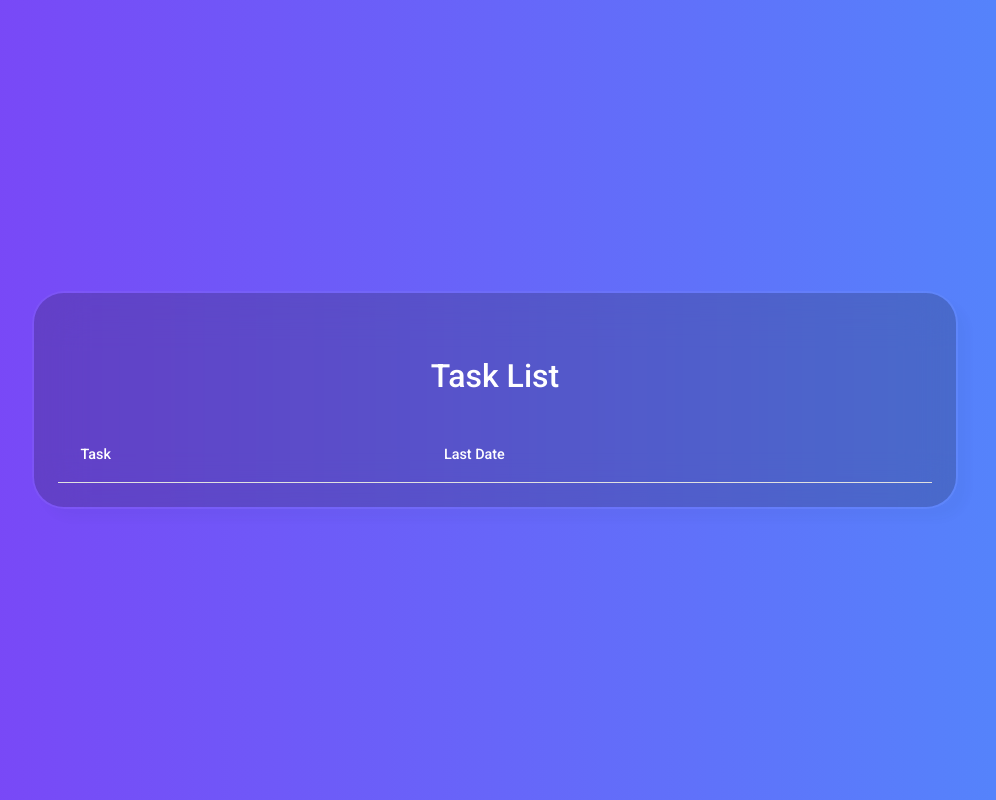
After one commit to mayank-0407/daily_do, a Django app: page /temp/ in a window 1280 px wide. The commit adds this page. Shown: the whole page, without its empty margins (145-1141 px from the left). Run offline with Django 4.2, Linux system fonts and the light colour scheme; lists and menus that the app fills with data are empty; some libraries are stand-ins or nearby versions.

Commit message:
Added send email feature

```diff
--- a/daily_do/daily_do/settings.py
+++ b/daily_do/daily_do/settings.py
@@ -131,7 +131,7 @@ EMAIL_BACKEND = "django.core.mail.backends.smtp.EmailBackend"
 EMAIL_HOST = "smtp.gmail.com"
 EMAIL_USE_TLS = True
 EMAIL_PORT = 587
-EMAIL_HOST_USER = "mayank.tempdata@gmail.com"
-EMAIL_HOST_PASSWORD = "gwcjrynuraozrhxu"
+EMAIL_HOST_USER = "#"
+EMAIL_HOST_PASSWORD = "#"
 
 BASE_URL_EMAIL="http://127.0.0.1:8000"
--- a/daily_do/home/templates/home/dashboard.html
+++ b/daily_do/home/templates/home/dashboard.html
@@ -84,6 +84,7 @@
                           {% csrf_token %}
                           <button type="submit" class="btn btn-primary">Show All</button>
                         </form>
+                        <a href="{% url 'send_task_trigger' %}" class="btn btn-primary">Send Email</a>
                         {% comment %} <p class="small mb-0 me-2 text-muted">Filter</p>
                         <select class="select" name="type">
                           <option value="1" id="filter_all">All</option>
--- /dev/null
+++ b/daily_do/home/templates/home/send_task.html
@@ -0,0 +1,102 @@
+{% load static %}
+<!DOCTYPE html>
+<html>
+  <head>
+    <meta charset="utf-8">
+    <meta http-equiv="X-UA-Compatible" content="IE=edge">
+    <title>Task Email</title>
+    <meta name="description" content="">
+    <meta name="viewport" content="width=device-width, initial-scale=1">
+    <!-- Font Awesome -->
+    <link
+    href="https://cdnjs.cloudflare.com/ajax/libs/font-awesome/6.0.0/css/all.min.css"
+    rel="stylesheet"
+    />
+    <!-- Google Fonts -->
+    <link
+    href="https://fonts.googleapis.com/css?family=Roboto:300,400,500,700&display=swap"
+    rel="stylesheet"
+    />
+    <!-- MDB -->
+    <link
+    href="https://cdnjs.cloudflare.com/ajax/libs/mdb-ui-kit/6.4.0/mdb.min.css"
+    rel="stylesheet"
+    />
+    <style>
+    .gradient-custom-2 {
+      /* fallback for old browsers */
+      background: #7e40f6;
+
+      /* Chrome 10-25, Safari 5.1-6 */
+      background: -webkit-linear-gradient(
+        to right,
+        rgba(126, 64, 246, 1),
+        rgba(80, 139, 252, 1)
+      );
+
+      /* W3C, IE 10+/ Edge, Firefox 16+, Chrome 26+, Opera 12+, Safari 7+ */
+      background: linear-gradient(
+        to right,
+        rgba(126, 64, 246, 1),
+        rgba(80, 139, 252, 1)
+      );
+    }
+
+    .mask-custom {
+      background: rgba(24, 24, 16, 0.2);
+      border-radius: 2em;
+      backdrop-filter: blur(25px);
+      border: 2px solid rgba(255, 255, 255, 0.05);
+      background-clip: padding-box;
+      box-shadow: 10px 10px 10px rgba(46, 54, 68, 0.03);
+    }
+    </style>
+  </head>
+  <body>
+    <section class="vh-100 gradient-custom-2">
+      <div class="container py-5 h-100">
+        <div class="row d-flex justify-content-center align-items-center h-100">
+          <div class="col-md-12 col-xl-10">
+
+            <div class="card mask-custom">
+              <div class="card-body p-4 text-white">
+
+                <div class="text-center pt-3 pb-2 fw-normal">
+                  {% comment %} <img src="https://mdbcdn.b-cdn.net/img/Photos/new-templates/bootstrap-todo-list/check1.webp"
+                    alt="Check" width="60"> {% endcomment %}
+                  <h2 class="my-4">Task List</h2>
+                </div>
+
+                <table class="table text-white mb-0">
+                  <thead>
+                    <tr>
+                      <th scope="col">Task</th>
+                      <th scope="col">Last Date</th>
+                    </tr>
+                  </thead>
+                  <tbody>
+                    {% for message in message %}
+                    <tr class="fw-normal">
+                      <th>
+                        <span class="ms-2">{{ message.todo }}</span>
+                      </th>
+                      <td class="align-middle">
+                        <span class="ms-2">{{ message.end_date }}</span>
+                      </td>
+                    </tr>
+                    {% endfor %}
+                  </tbody>
+                </table>
+              </div>
+            </div>
+          </div>
+        </div>
+      </div>
+    </section>
+    <!-- MDB -->
+  <script
+  type="text/javascript"
+  src="https://cdnjs.cloudflare.com/ajax/libs/mdb-ui-kit/6.4.0/mdb.min.js"
+  ></script>
+  </body>
+</html>
--- a/daily_do/home/urls.py
+++ b/daily_do/home/urls.py
@@ -4,6 +4,7 @@ from . import views
 
 urlpatterns = [
     path('', views.signin, name='signin'),
+    path('temp/', views.temp, name='temp'),
     path('signup/', views.signup, name='signup'),
     path('signup/verify/<str:code>',views.activate_by_email,name="activate_email"),
     path('signout/', views.signout,name="signout"),
@@ -11,4 +12,5 @@ urlpatterns = [
     path('dashboard/add/', views.add_work, name='add'),
     path('dashboard/del/<int:id>/', views.del_work, name='del_work'),
     path('dashboard/all', views.apply_filter, name='show_all'),
+    path('dashboard/send/', views.send_task_trigger, name='send_task_trigger'),
 ]
--- a/daily_do/home/views.py
+++ b/daily_do/home/views.py
@@ -14,6 +14,9 @@ from django.template.loader import render_to_string
 from django.utils.html import strip_tags
 
 # Create your views here.
+def temp(request):
+    return render(request,'home/send_task.html')
+
 def SENDMAIL(subject, message, email):
     print('insideeee send imailwa')
     email_from = settings.EMAIL_HOST_USER
@@ -24,6 +27,22 @@ def SENDMAIL(subject, message, email):
         print('nhi mili bhai email')
     username = checker.first_name
     html_content = render_to_string("home/main_email.html",{'message': message, 'user_name': username})
+    text_content = strip_tags(html_content)
+    email = EmailMultiAlternatives(subject,text_content,email_from,recipient_list)
+    email.mixed_subtype = 'related'
+    email.attach_alternative(html_content,"text/html")
+    email.send()
+
+def SENDTASK(subject, message, email):
+    print('insideeee send imailwa')
+    email_from = settings.EMAIL_HOST_USER
+    recipient_list = [email, ]
+    try:
+        checker = User.objects.get(email=email)
+    except:
+        print('nhi mili bhai email')
+    username = checker.first_name
+    html_content = render_to_string("home/send_task.html",{'message': message, 'user_name': username})
     text_content = strip_tags(html_content)
     email = EmailMultiAlternatives(subject,text_content,email_from,recipient_list)
     email.mixed_subtype = 'related'
@@ -55,6 +74,30 @@ def send_activate_email(user,email):
             return True
         except:
             return False
+
+def send_task_email(user,email):
+    try:
+        try:
+            myuser=User.objects.get(email=user.email)
+            print(myuser)
+            mymessage=Works.objects.filter(user=myuser)
+        except:
+            print('messagewa nhi mila')
+        email_subject='Task List From Daily_do'
+        SENDTASK(email_subject,mymessage,email)
+        return True
+    except:
+        return False
+
+def send_task_trigger(request):
+    user=User.objects.get(email=request.user.email)
+    email=request.user.email
+    if send_task_email(user,email):
+        messages.success(request,'Email Sent Successfully')
+        return redirect('dashboard')
+    else:
+        messages.error(request,'Email Not Sent')
+        return redirect('dashboard')
 
 def signin(request):
     if request.user.is_authenticated:
```
Also changed, not shown: daily_do/db.sqlite3.
